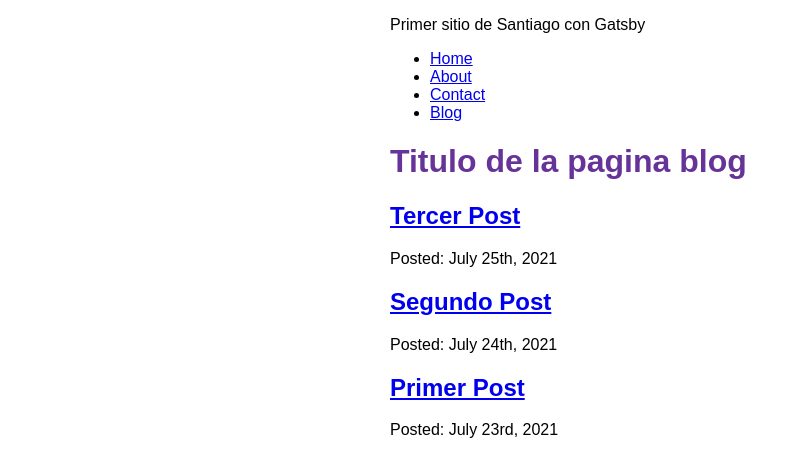
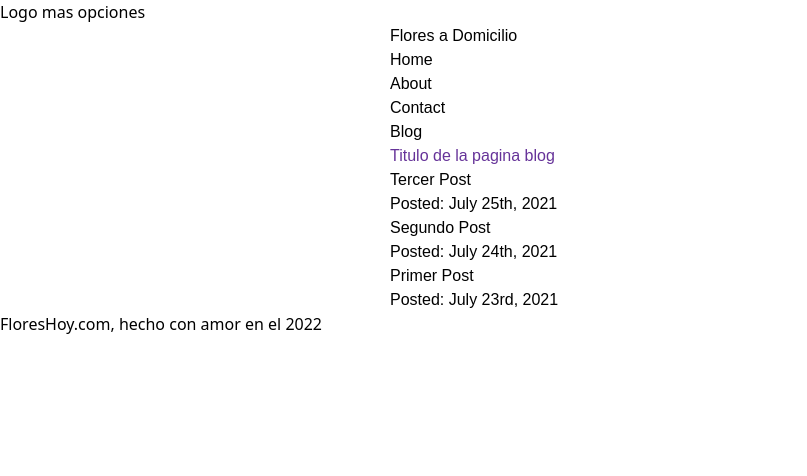
Before and after one commit to sosorio/tutorial-blog, a Gatsby site: page /blog in a window 1280 px wide. Shown: the whole page, without its empty margins (0-807 px from the left). Built offline with nearby package versions, Linux system fonts and the light colour scheme; Gatsby itself is replaced by a stand-in of ours.

Commit message:
Con implimentacion de tailwind

```diff
--- /dev/null
+++ b/gatsby-browser.js
@@ -0,0 +1 @@
+import './src/styles/global.css'
--- a/gatsby-config.js
+++ b/gatsby-config.js
@@ -1,7 +1,9 @@
 module.exports = {
   siteMetadata: {
-    siteUrl: `https://www.yourdomain.tld`,
-    title:"Primer sitio de Santiago con Gatsby"},
+    siteUrl: `https://www.floreshoy.com`,
+    title:"Flores a Domicilio",
+    description: 'Flores a domicilio en varios paises'},
+
   plugins: [
     `gatsby-plugin-image`,
      `gatsby-plugin-sharp`,
@@ -12,5 +14,16 @@ module.exports = {
     }
   },
 `gatsby-plugin-mdx`,
-`gatsby-transformer-sharp`]
+`gatsby-transformer-sharp`,
+`gatsby-plugin-postcss`,
+//{resolve: `gatsby-plugin-google-fonts`,
+//      options: {
+  //      fonts: [
+    //      `Monserrat:300,400`,
+      //    `source sans pro:300,400,400i,700` // you can also specify font weights and styles
+        //],
+        //display: 'swap'
+    //  }
+  //  }
+  ]
 }
--- a/package.json
+++ b/package.json
@@ -17,13 +17,17 @@
   "dependencies": {
     "@mdx-js/mdx": "^1.6.22",
     "@mdx-js/react": "^1.6.22",
+    "autoprefixer": "^10.4.7",
     "gatsby": "^4.18.2",
     "gatsby-plugin-image": "^2.18.1",
     "gatsby-plugin-mdx": "^3.18.1",
+    "gatsby-plugin-postcss": "^5.19.0",
     "gatsby-plugin-sharp": "^4.18.1",
     "gatsby-source-filesystem": "^4.18.1",
     "gatsby-transformer-sharp": "^4.19.0",
+    "postcss": "^8.4.14",
     "react": "^18.1.0",
-    "react-dom": "^18.1.0"
+    "react-dom": "^18.1.0",
+    "tailwindcss": "^3.1.6"
   }
 }
--- /dev/null
+++ b/postcss.config.js
@@ -0,0 +1,6 @@
+module.exports = {
+  plugins: {
+    tailwindcss: {},
+    autoprefixer: {},
+  },
+}
--- /dev/null
+++ b/src/components/Footer.js
@@ -0,0 +1,5 @@
+import * as React from 'react';
+
+export default function Footer() {
+    return <footer>FloresHoy.com, hecho con amor en el {new Date().getFullYear()}</footer>;
+}
--- /dev/null
+++ b/src/components/Header.js
@@ -0,0 +1,5 @@
+import * as React from 'react';
+
+export default function Header() {
+    return <header>Logo mas opciones</header>;
+}
--- a/src/components/layout.js
+++ b/src/components/layout.js
@@ -2,9 +2,12 @@
 import { Link, useStaticQuery, graphql } from 'gatsby'
 import * as React from 'react'
 import {container, heading, navLinks, navLinkItem, navLinkText, siteTitle} from './layout.module.css'
-console.log ('container:',container)
+import Header from './Header';
+import Footer from './Footer';
 
 // Step 2: Define your component
+
+
 const Layout  = ({pageTitle,pageHeading,children}) => {
     const data = useStaticQuery(graphql`
     query {
@@ -16,6 +19,8 @@ const Layout  = ({pageTitle,pageHeading,children}) => {
       }`);
       //console.log(data)
   return (
+    <container>
+    <Header/>
     <main className={container}>
         <title>{pageTitle} | {data.site.siteMetadata.title}</title>
         <p className={siteTitle}>{data.site.siteMetadata.title}</p>
@@ -30,6 +35,8 @@ const Layout  = ({pageTitle,pageHeading,children}) => {
         <h1 className={heading}>{pageHeading}</h1>
         {children}
     </main>
+    <Footer/>
+    </container>
   )
 }
 // Step 3: Export your component
--- a/src/pages/index.js
+++ b/src/pages/index.js
@@ -5,7 +5,7 @@ import Layout from '../components/layout'
 const IndexPage = () => {
   return (
     <Layout pageTitle='Home' pageHeading='Titulo de la pagina de inicio'>
-      <p>Texto de la pagina de inicio, ingresado como Children</p>
+      <p class="text-8xl">Texto de la pagina de inicio, ingresado como Children</p>
     <StaticImage src="../images/cala.jpg"
      alt="A cala" />
      <StaticImage src="https://img.freepik.com/vector-premium/rosa-roja-hojas_23-2147502749.jpg"
--- /dev/null
+++ b/src/styles/global.css
@@ -0,0 +1,3 @@
+@tailwind base;
+@tailwind components;
+@tailwind utilities;
--- /dev/null
+++ b/tailwind.config.js
@@ -0,0 +1,10 @@
+/** @type {import('tailwindcss').Config} */
+module.exports = {
+  content: [
+    "./src/**/*.{js,jsx,ts,tsx}"
+  ],
+  theme: {
+    extend: {},
+  },
+  plugins: [],
+}
```
Also changed, not shown: 2 other files.
